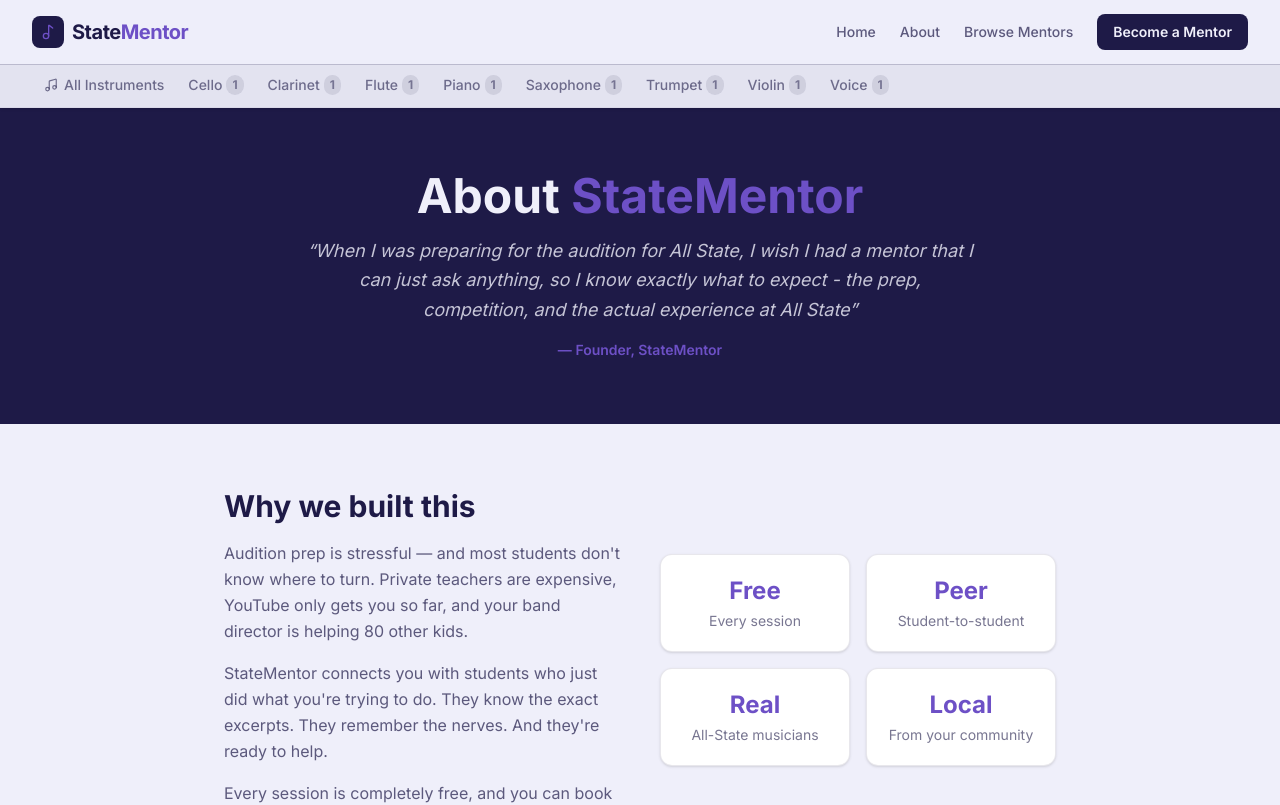
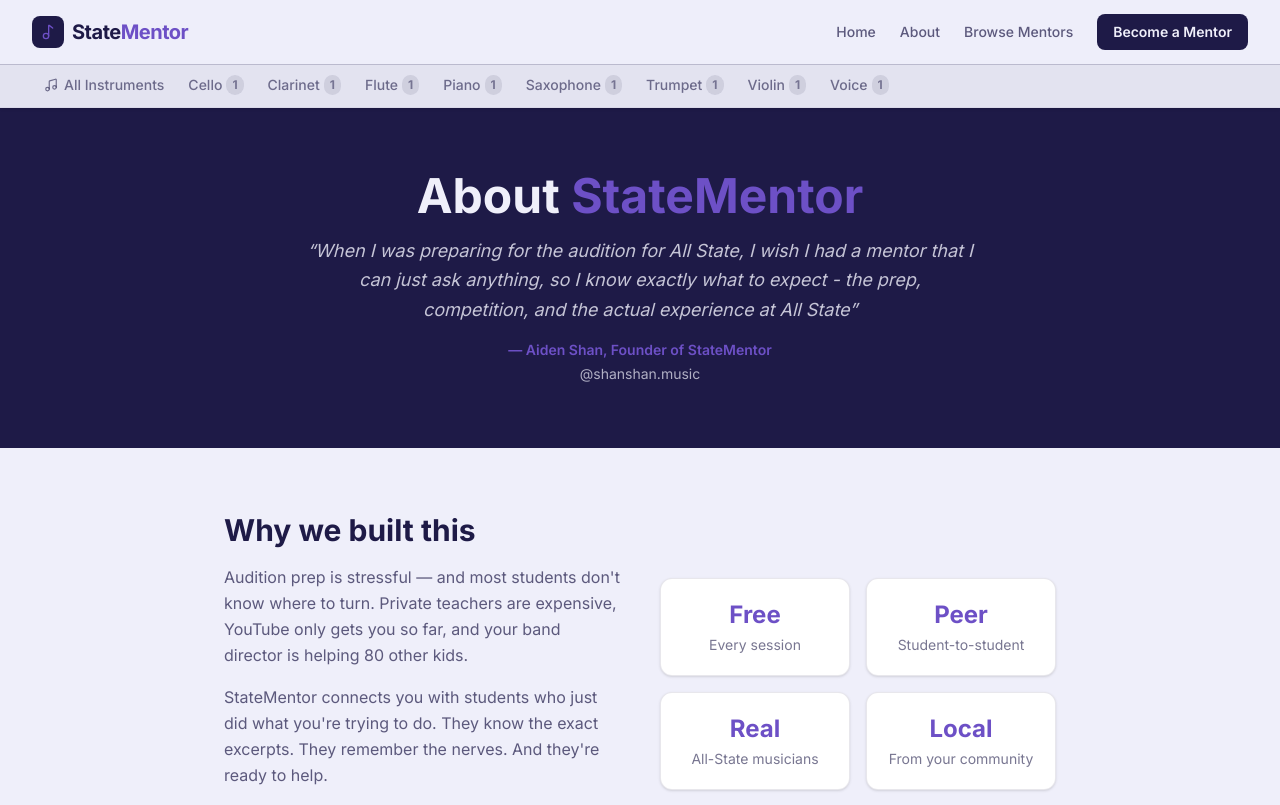
Before and after one commit to appsverseai-pro/Statementor, a Next.js app: page /about in a window 1280 px wide. Shown: the top 805 px of the page. Built offline with nearby package versions, Linux system fonts and the light colour scheme; no server answers; a web font is replaced by a local one.

Commit message:
Add founder name Aiden Shan and Instagram @shanshan.music to About page

```diff
--- a/app/about/page.tsx
+++ b/app/about/page.tsx
@@ -18,7 +18,17 @@ export default function AboutPage() {
           </h1>
           <blockquote className="text-cream/80 text-lg leading-relaxed italic max-w-2xl mx-auto">
             &ldquo;When I was preparing for the audition for All State, I wish I had a mentor that I can just ask anything, so I know exactly what to expect - the prep, competition, and the actual experience at All State&rdquo;
-            <footer className="mt-4 not-italic text-gold text-sm font-semibold">— Founder, StateMentor</footer>
+            <footer className="mt-4 not-italic text-gold text-sm font-semibold">
+              — Aiden Shan, Founder of StateMentor
+              <a
+                href="https://www.instagram.com/shanshan.music"
+                target="_blank"
+                rel="noopener noreferrer"
+                className="block mt-1 font-normal text-cream/70 hover:text-gold transition-colors"
+              >
+                @shanshan.music
+              </a>
+            </footer>
           </blockquote>
         </div>
       </section>
```
